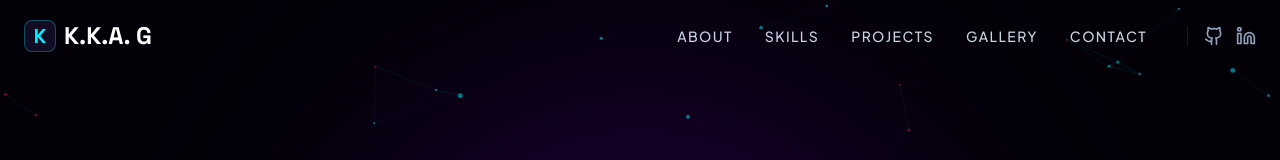
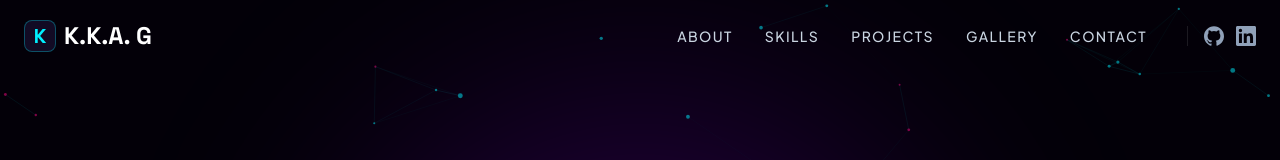
Before and after one commit to kavindugunawardhana2026/kavindugunawardhana2026.github.io, a React (Vite) app: page / in a window 1280 px wide. Shown: the top 160 px of the page. Built offline with nearby package versions, Linux system fonts and the light colour scheme.

Commit message:
fix: replace lucide Github/Linkedin with inline SVGs to fix build error

```diff
--- a/src/components/Navbar.jsx
+++ b/src/components/Navbar.jsx
@@ -1,5 +1,18 @@
 import React, { useState, useEffect } from 'react';
-import { Menu, X, Github, Linkedin } from 'lucide-react';
+import { Menu, X } from 'lucide-react';
+
+// Inline SVGs — immune to lucide-react version changes
+const GithubIcon = ({ className }) => (
+  <svg className={className} viewBox="0 0 24 24" fill="currentColor" xmlns="http://www.w3.org/2000/svg">
+    <path d="M12 .297c-6.63 0-12 5.373-12 12 0 5.303 3.438 9.8 8.205 11.385.6.113.82-.258.82-.577 0-.285-.01-1.04-.015-2.04-3.338.724-4.042-1.61-4.042-1.61-.546-1.387-1.333-1.757-1.333-1.757-1.089-.745.083-.729.083-.729 1.205.084 1.838 1.236 1.838 1.236 1.07 1.835 2.809 1.305 3.495.998.108-.776.418-1.305.762-1.605-2.665-.3-5.467-1.332-5.467-5.93 0-1.31.465-2.38 1.235-3.22-.135-.303-.54-1.523.105-3.176 0 0 1.005-.322 3.3 1.23a11.52 11.52 0 013.003-.404 11.52 11.52 0 013.003.404c2.28-1.552 3.285-1.23 3.285-1.23.645 1.653.24 2.873.12 3.176.765.84 1.23 1.91 1.23 3.22 0 4.61-2.805 5.625-5.475 5.92.42.36.81 1.096.81 2.22 0 1.605-.015 2.896-.015 3.286 0 .315.21.69.825.57C20.565 22.092 24 17.592 24 12.297c0-6.627-5.373-12-12-12"/>
+  </svg>
+);
+
+const LinkedinIcon = ({ className }) => (
+  <svg className={className} viewBox="0 0 24 24" fill="currentColor" xmlns="http://www.w3.org/2000/svg">
+    <path d="M20.447 20.452h-3.554v-5.569c0-1.328-.027-3.037-1.852-3.037-1.853 0-2.136 1.445-2.136 2.939v5.667H9.351V9h3.414v1.561h.046c.477-.9 1.637-1.85 3.37-1.85 3.601 0 4.267 2.37 4.267 5.455v6.286zM5.337 7.433a2.062 2.062 0 01-2.063-2.065 2.064 2.064 0 112.063 2.065zm1.782 13.019H3.555V9h3.564v11.452zM22.225 0H1.771C.792 0 0 .774 0 1.729v20.542C0 23.227.792 24 1.771 24h20.451C23.2 24 24 23.227 24 22.271V1.729C24 .774 23.2 0 22.222 0h.003z"/>
+  </svg>
+);
 
 const Navbar = () => {
   const [isScrolled, setIsScrolled] = useState(false);
@@ -52,7 +65,7 @@ const Navbar = () => {
               aria-label="GitHub"
               className="text-slate-400 hover:text-neon-cyan hover:drop-shadow-[0_0_6px_rgba(0,240,255,0.8)] transition-all duration-300"
             >
-              <Github className="w-5 h-5" />
+              <GithubIcon className="w-5 h-5" />
             </a>
             <a
               href="https://www.linkedin.com/in/kavindu-kalhara-6820573aa/"
@@ -61,7 +74,7 @@ const Navbar = () => {
               aria-label="LinkedIn"
               className="text-slate-400 hover:text-[#0077b5] hover:drop-shadow-[0_0_6px_rgba(0,119,181,0.8)] transition-all duration-300"
             >
-              <Linkedin className="w-5 h-5" />
+              <LinkedinIcon className="w-5 h-5" />
             </a>
           </div>
         </div>
@@ -96,7 +109,7 @@ const Navbar = () => {
               aria-label="GitHub"
               className="flex items-center gap-2 text-slate-400 hover:text-neon-cyan transition-colors"
             >
-              <Github className="w-5 h-5" />
+              <GithubIcon className="w-5 h-5" />
               <span className="text-sm font-mono">GitHub</span>
             </a>
             <a
@@ -106,7 +119,7 @@ const Navbar = () => {
               aria-label="LinkedIn"
               className="flex items-center gap-2 text-slate-400 hover:text-[#0077b5] transition-colors"
             >
-              <Linkedin className="w-5 h-5" />
+              <LinkedinIcon className="w-5 h-5" />
               <span className="text-sm font-mono">LinkedIn</span>
             </a>
           </div>
```
